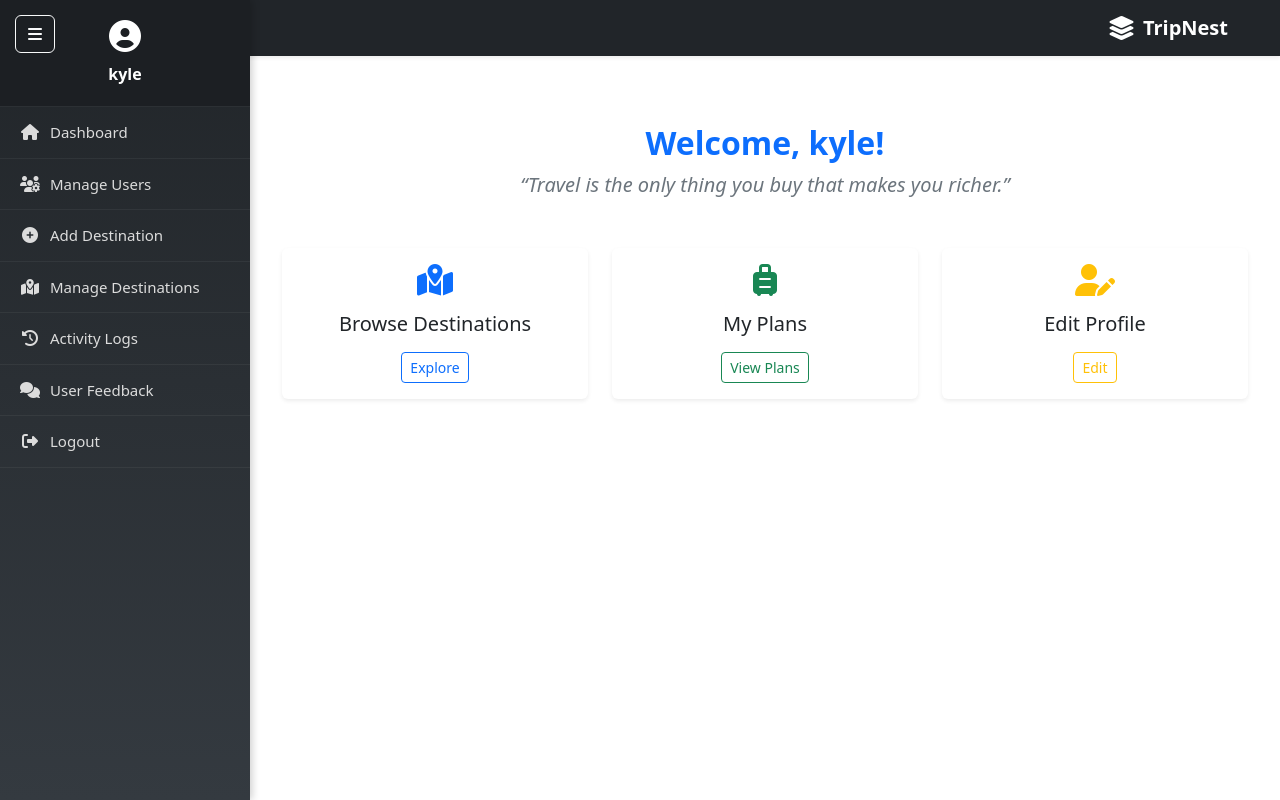
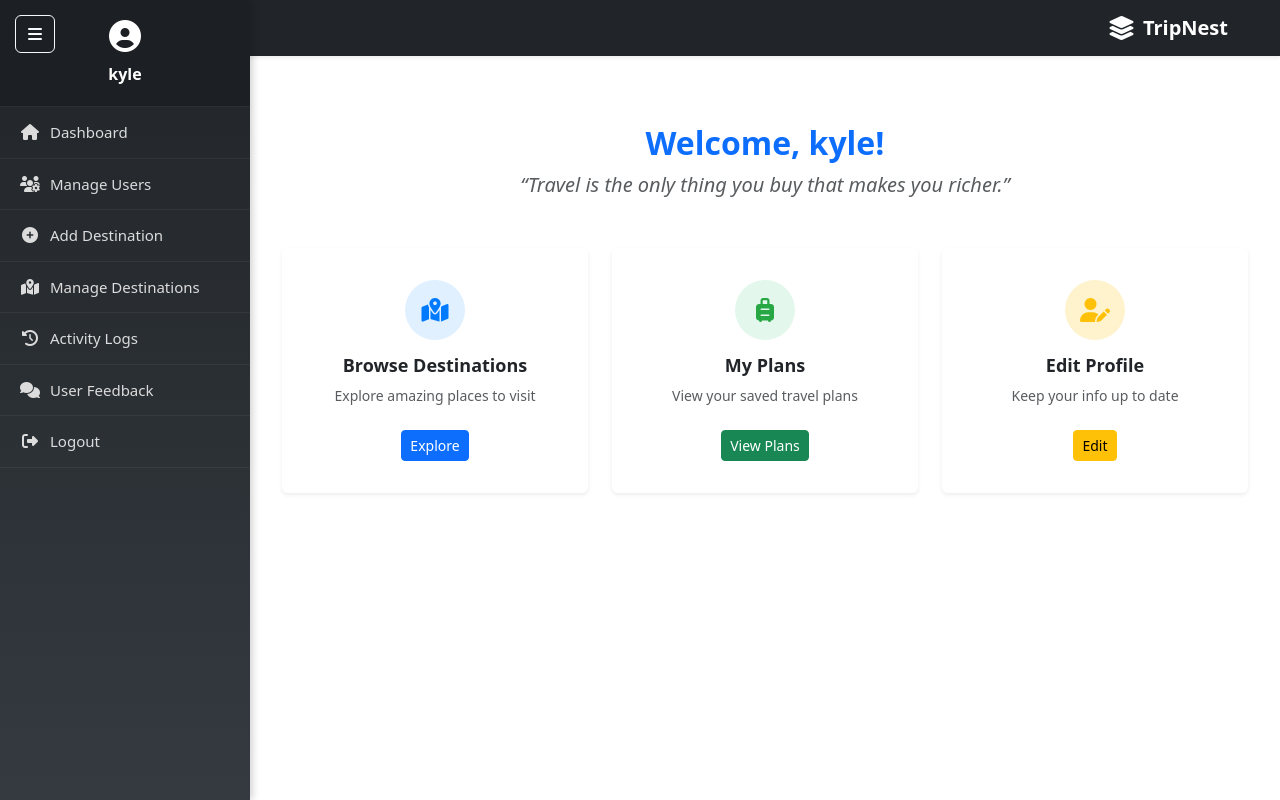
Before and after one commit to justinekyle123/FINAL_SYSTEM, a PHP site: page /user.php in a window 1280 px wide. Run offline with PHP 8.4, Linux system fonts and the light colour scheme; a user stored in the database is signed in; data comes from the database, SQL or seed files in the repository; data that the repository does not hold is empty; some libraries are stand-ins or nearby versions.

Commit message:
Add files via upload

```diff
--- a/CLIENT/user.php
+++ b/CLIENT/user.php
@@ -9,51 +9,89 @@ if (!isset($_SESSION['user_id'])) {
 }
 
 $user_id = $_SESSION['user_id'];
-
 $userSql = "SELECT username FROM users WHERE id = $user_id";
 $userResult = $conn->query($userSql);
 $user = $userResult->fetch_assoc();
-
 
 $postQuery = "SELECT * FROM admin_post ORDER BY created_at DESC LIMIT 5";
 $postResult = $conn->query($postQuery);
 ?>
 
+<style>
+  .dashboard-icon {
+    width: 60px;
+    height: 60px;
+    display: flex;
+    align-items: center;
+    justify-content: center;
+    font-size: 24px;
+    border-radius: 50%;
+    margin-bottom: 15px;
+  }
+  .bg-primary-light { background-color: #e0f0ff; color: #007bff; }
+  .bg-success-light { background-color: #e3f7ec; color: #28a745; }
+  .bg-warning-light { background-color: #fff3cd; color: #ffc107; }
+
+  .card-title {
+    font-weight: 600;
+    font-size: 18px;
+  }
+
+  .card:hover {
+    transform: translateY(-3px);
+    transition: all 0.3s ease;
+  }
+
+  .section-title {
+    font-weight: 700;
+    color: #333;
+  }
+</style>
 
 <div id="main-content">
   <div class="container py-5">
 
     <!---------------------------- Welcome Section ---------------------->
     <div class="text-center mb-5">
-      <h2 class="fw-bold text-primary">Welcome, <?= htmlspecialchars($user['username']) ?>!</h2>
-      <p class="lead fst-italic text-secondary">“Travel is the only thing you buy that makes you richer.”</p>
+      <h2 class="fw-bold text-primary section-title">Welcome, <?= htmlspecialchars($user['username']) ?>!</h2>
+      <p class="lead fst-italic text-muted">“Travel is the only thing you buy that makes you richer.”</p>
     </div>
 
-    <div class="row text-center mb-4">
-  <div class="col-md-4 mb-3">
-    <div class="card shadow-sm h-100 border-0">
+    <!---------------------------- Action Cards ---------------------->
+    <div class="row text-center mb-5">
+      <div class="col-md-4 mb-4">
+        <div class="card shadow-sm h-100 border-0 p-3">
           <div class="card-body">
-        <i class="fas fa-map-marked-alt fa-2x text-primary mb-3"></i>
+            <div class="dashboard-icon bg-primary-light mx-auto">
+              <i class="fas fa-map-marked-alt"></i>
+            </div>
             <h5 class="card-title">Browse Destinations</h5>
-        <a href="destinations.php" class="btn btn-outline-primary btn-sm mt-2">Explore</a>
+            <p class="text-muted small">Explore amazing places to visit</p>
+            <a href="destinations.php" class="btn btn-sm btn-primary mt-2">Explore</a>
           </div>
         </div>
       </div>
-  <div class="col-md-4 mb-3">
-    <div class="card shadow-sm h-100 border-0">
+      <div class="col-md-4 mb-4">
+        <div class="card shadow-sm h-100 border-0 p-3">
           <div class="card-body">
-        <i class="fas fa-suitcase-rolling fa-2x text-success mb-3"></i>
+            <div class="dashboard-icon bg-success-light mx-auto">
+              <i class="fas fa-suitcase-rolling"></i>
+            </div>
             <h5 class="card-title">My Plans</h5>
-        <a href="plans.php" class="btn btn-outline-success btn-sm mt-2">View Plans</a>
+            <p class="text-muted small">View your saved travel plans</p>
+            <a href="plans.php" class="btn btn-sm btn-success mt-2">View Plans</a>
           </div>
         </div>
       </div>
-  <div class="col-md-4 mb-3">
-    <div class="card shadow-sm h-100 border-0">
+      <div class="col-md-4 mb-4">
+        <div class="card shadow-sm h-100 border-0 p-3">
           <div class="card-body">
-        <i class="fas fa-user-edit fa-2x text-warning mb-3"></i>
+            <div class="dashboard-icon bg-warning-light mx-auto">
+              <i class="fas fa-user-edit"></i>
+            </div>
             <h5 class="card-title">Edit Profile</h5>
-        <a href="edit_profile.php" class="btn btn-outline-warning btn-sm mt-2">Edit</a>
+            <p class="text-muted small">Keep your info up to date</p>
+            <a href="edit_profile.php" class="btn btn-sm btn-warning mt-2">Edit</a>
           </div>
         </div>
       </div>
```
Also changed, not shown: CLIENT/admin.php (line endings or trailing spaces). Lines whose indentation alone changed are shown as unchanged.
